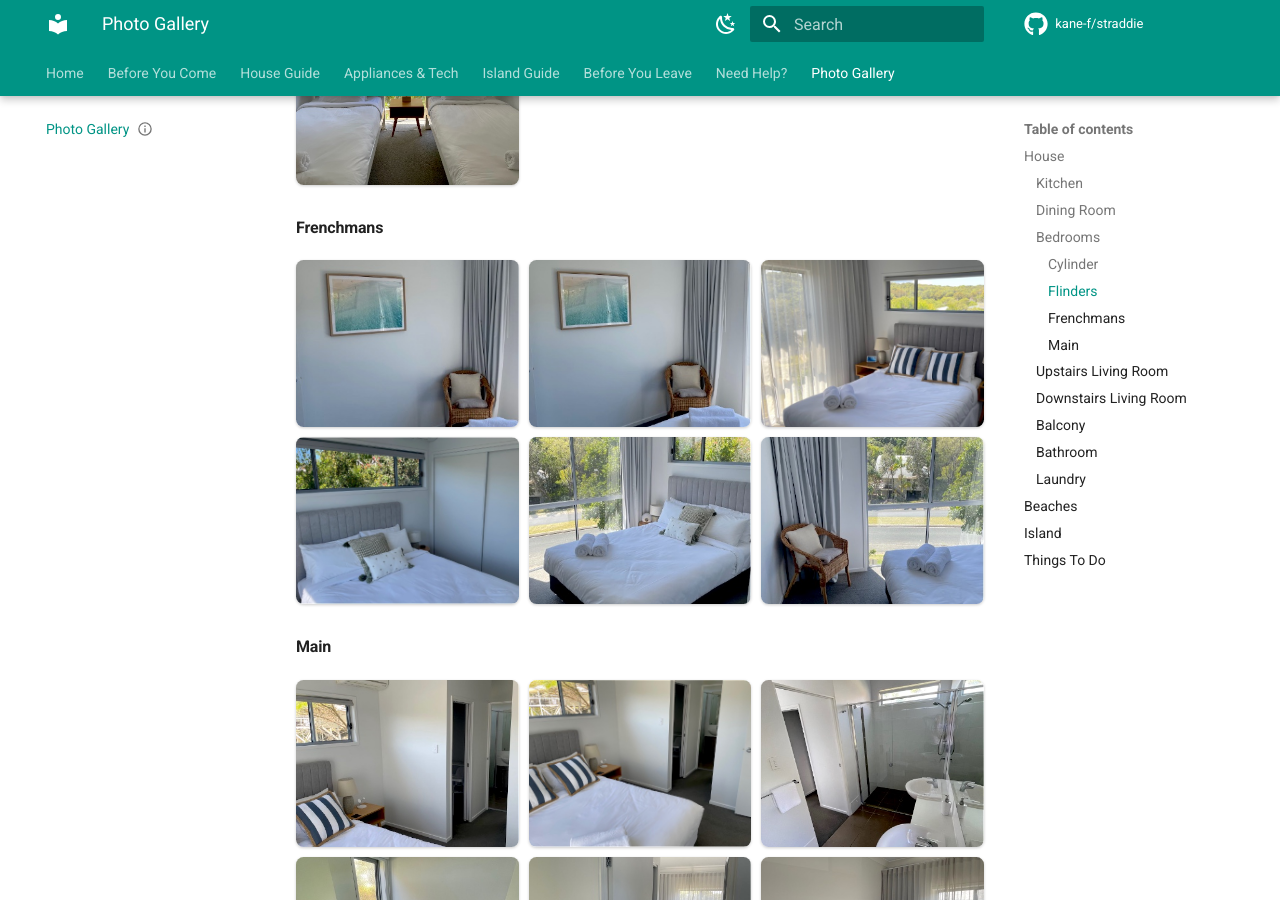
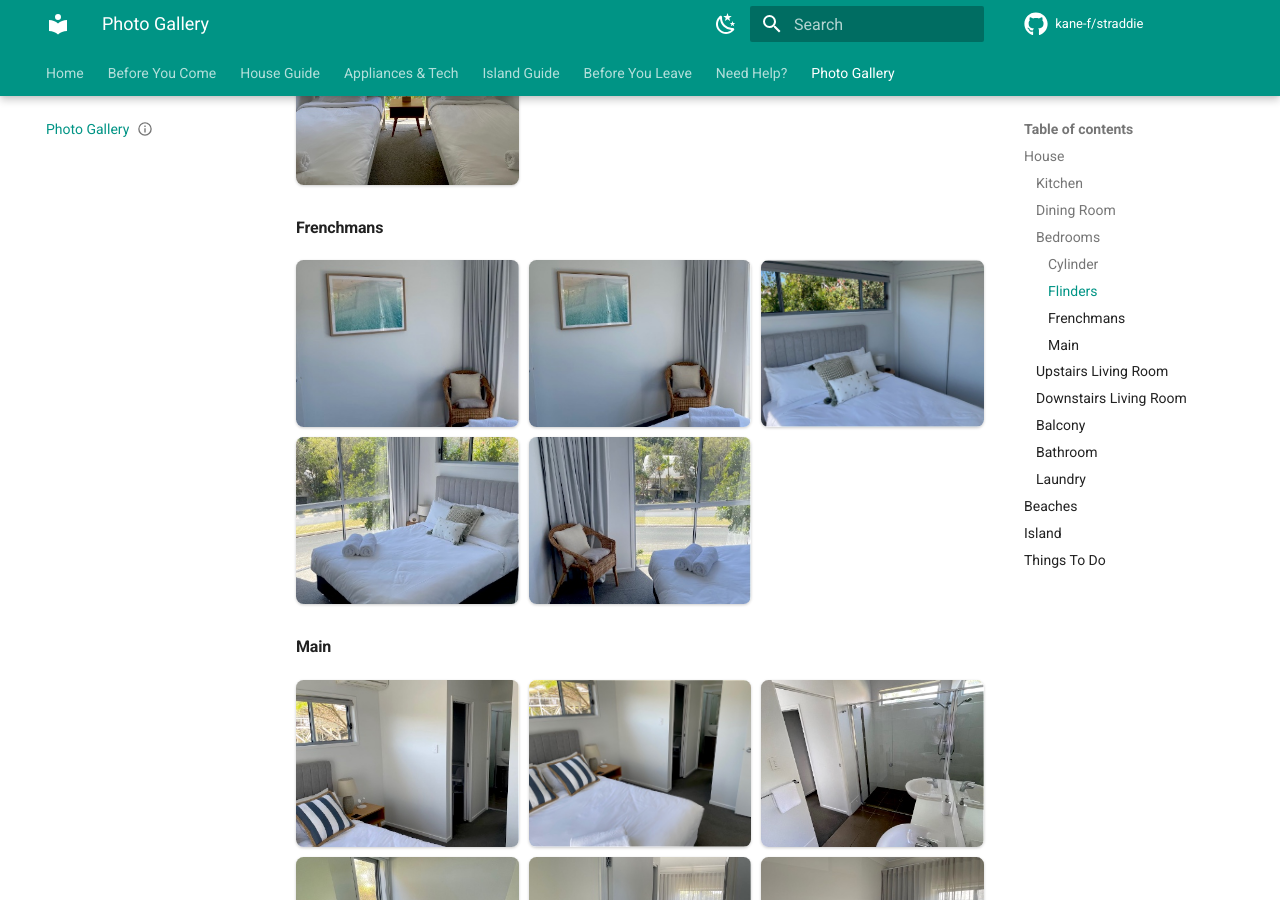
Before and after one commit to kane-f/straddie, an MkDocs documentation site: the page built from docs/gallery/index.md, in a window 1280 px wide and 900 px high, scrolled down 2255 px. Built offline with MkDocs 1.6.1 and Material for MkDocs 9.7.7, drawn with Linux system fonts in a browser that asks for light colours; comment, search, counter and statistics services are not loaded.

Commit message:
Remove mismatched photo from Frenchmans bedroom gallery
frenchmans-bedroom-bed-and-hill-view.jpg shows a bed with navy/white
striped cushions that doesn't match the room's actual decor (grey
tufted headboard, sage palm-print cushions, seen consistently in the
other Frenchmans photos) — wrong photo, not just a bad crop. Removed
from the gallery, the room page, and swapped the plaque background to
frenchmans-bedroom-bed-and-wardrobe.jpg.

Co-Authored-By: Claude Sonnet 5 <noreply@anthropic.com>

```diff
--- a/docs/gallery/index.md
+++ b/docs/gallery/index.md
@@ -99,8 +99,6 @@ Each bedroom is named after a Point Lookout beach — see
 ![Frenchmans bedroom artwork and chair](../assets/images/house/bedrooms/frenchmans/frenchmans-bedroom-artwork-and-chair.jpg){srcset="../assets/images/house/bedrooms/frenchmans/thumbs/frenchmans-bedroom-artwork-and-chair.jpg 480w, ../assets/images/house/bedrooms/frenchmans/frenchmans-bedroom-artwork-and-chair.jpg 1600w" sizes="200px" data-gallery="bedroom-frenchmans"}
 
 ![Frenchmans bedroom bed, with artwork above](../assets/images/house/bedrooms/frenchmans/frenchmans-bedroom-bed-and-artwork.jpg){srcset="../assets/images/house/bedrooms/frenchmans/thumbs/frenchmans-bedroom-bed-and-artwork.jpg 480w, ../assets/images/house/bedrooms/frenchmans/frenchmans-bedroom-bed-and-artwork.jpg 1600w" sizes="200px" data-gallery="bedroom-frenchmans"}
-
-![Frenchmans bedroom, with a view over the hill](../assets/images/house/bedrooms/frenchmans/frenchmans-bedroom-bed-and-hill-view.jpg){srcset="../assets/images/house/bedrooms/frenchmans/thumbs/frenchmans-bedroom-bed-and-hill-view.jpg 480w, ../assets/images/house/bedrooms/frenchmans/frenchmans-bedroom-bed-and-hill-view.jpg 1600w" sizes="200px" data-gallery="bedroom-frenchmans"}
 
 ![Frenchmans bedroom bed and built-in wardrobe](../assets/images/house/bedrooms/frenchmans/frenchmans-bedroom-bed-and-wardrobe.jpg){srcset="../assets/images/house/bedrooms/frenchmans/thumbs/frenchmans-bedroom-bed-and-wardrobe.jpg 480w, ../assets/images/house/bedrooms/frenchmans/frenchmans-bedroom-bed-and-wardrobe.jpg 1600w" sizes="200px" data-gallery="bedroom-frenchmans"}
 
```
Also changed, not shown: docs/house/bedrooms/frenchmans/index.md (+0 -2 lines), docs/assets/images/house/bedrooms/frenchmans/frenchmans-bedroom-bed-and-hill-view.jpg (deleted), docs/assets/images/house/bedrooms/frenchmans/thumbs/frenchmans-bedroom-bed-and-hill-view.jpg (deleted), 2 other files.
